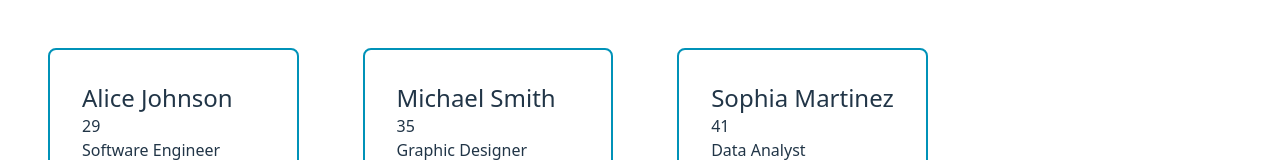
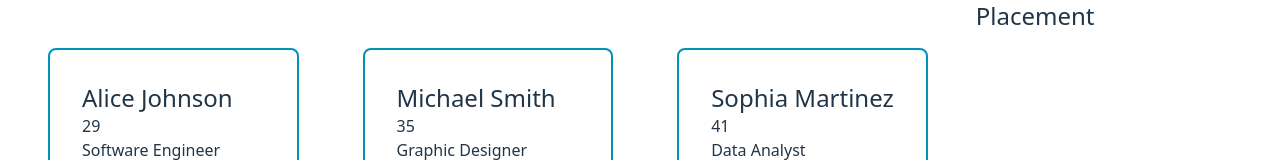
Before and after one commit to tanjirhc/understand-react, a React (Vite) app: page / in a window 1280 px wide. Shown: the top 160 px of the page. Built offline with nearby package versions, Linux system fonts and the light colour scheme.

Commit message:
Btn clicked

```diff
--- a/src/App.jsx
+++ b/src/App.jsx
@@ -9,7 +9,7 @@ function App() {
 
 
   return (
-    <div >
+    <div className='flex gapx-6'>
       <Products />
       <Placement />
     </div>
--- a/src/components/Placement/Placement.jsx
+++ b/src/components/Placement/Placement.jsx
@@ -3,7 +3,7 @@ import React from 'react'
 const Placement = () => {
   return (
     <div>
-      Placement
+      <h2 className='text-2xl'>Placement</h2>
     </div>
   )
 }
--- a/src/components/Product/Product.jsx
+++ b/src/components/Product/Product.jsx
@@ -2,12 +2,17 @@ import React from 'react'
 
 const Product = ({product}) => {
     const {name, age, profession} = product;
+
+    const handleButtonClick = () => {
+        console.log('Button clicked for product:');
+    }
+
   return (
     <div className='border-2 m-4 p-4 py-8 px-8 border-cyan-600 rounded-lg align-center'>
       <h2 className='text-2xl'>{name}</h2>
       <h2>{age}</h2>
       <p>{profession}</p>
-      <button className='bg-green-40 py-2 px-3 mt-4'>Add To Cart</button>
+      <button onClick={handleButtonClick} className='bg-green-40 py-2 px-3 mt-4'>Add To Cart</button>
     </div>
   )
 }
```
